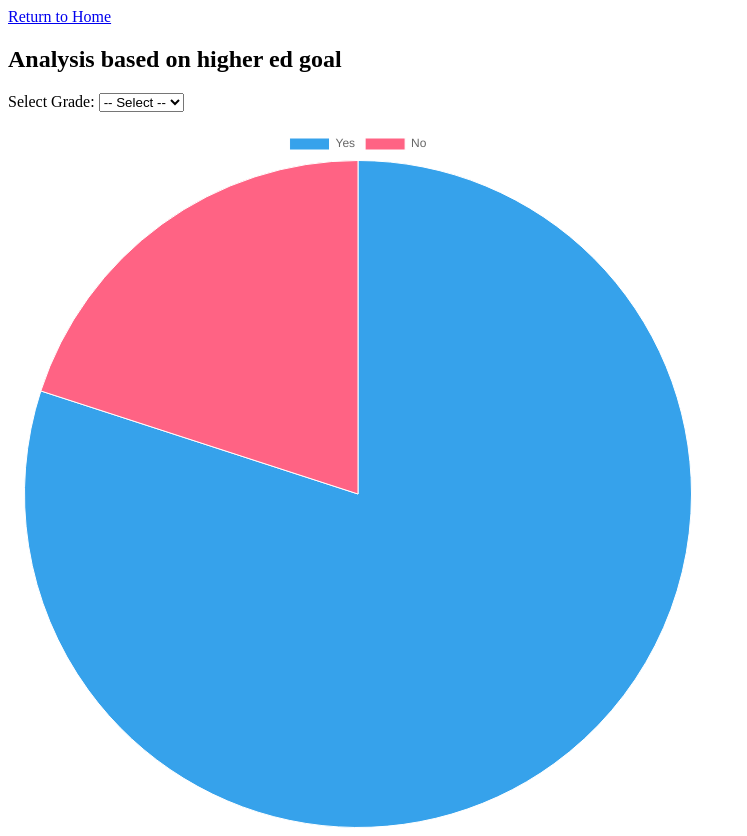
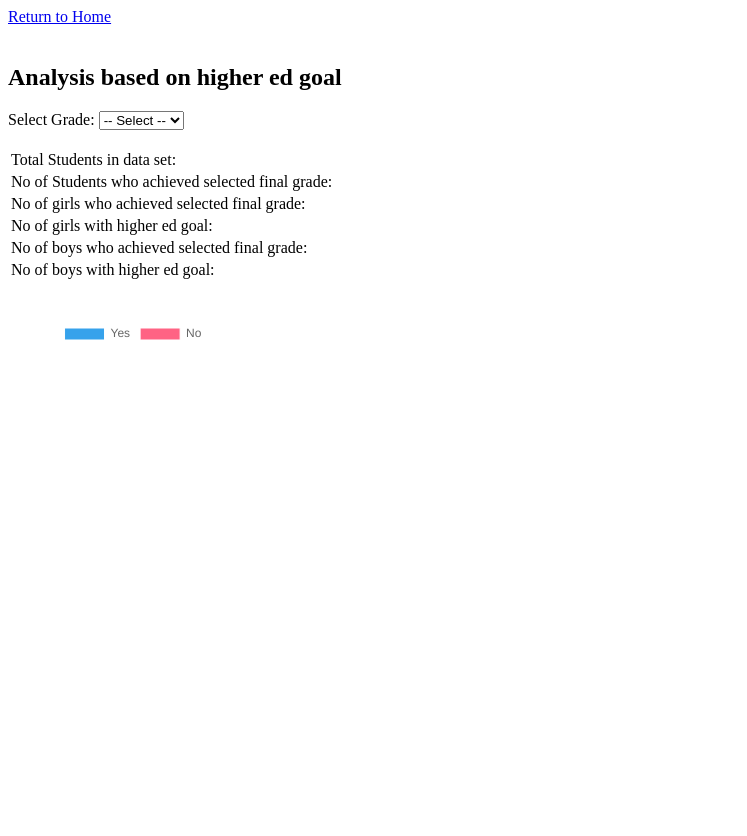
Before and after one commit to Leena-680/project-3-dump, a Flask app: page /visualisation_2 in a window 1280 px wide. Shown: the whole page, without its empty margins (0-747 px from the left). After the commit the page ends 340 px from the top, so only its background shows below. Run offline with Flask 3, Linux system fonts and the light colour scheme.

Commit message:
JS complete

```diff
--- a/group-2-project/templates/visualisation_2.html
+++ b/group-2-project/templates/visualisation_2.html
@@ -7,25 +7,53 @@
     <title>High School Students Performance Dashboard</title>
     <style type="text/css">
         .chartBox {
-            width: 700px;
+            width: 250px;
         }
     </style>
   </head>
   <body>
 
+    <br/><br/>
     <div id="container">
         <h2>Analysis based on higher ed goal</h2>
 
          <label for="gradeDropdown">Select Grade:</label>
          <select id="gradeDropdown" >
             <option value="">-- Select --</option>
-            <option value="80,20">A</option>
-            <option value="70,30">B</option>
-            <option value="40,60">C</option>
-            <option value="10,90">D</option>
          </select>
+         <br/><br/>
+         <div>
+            <table>
+              <tr>
+                <td> Total Students in data set:</td>
+                <td><p id= "totalStudent"></p></td>
+              </tr>
+              <tr>
+                <td> No of Students who achieved selected final grade:</td>
+                <td><p id= "studentNo"></p></td>
+              </tr>
+              <tr>
+                <td> No of girls who achieved selected final grade:</td>
+                <td><p id= "girls"></p></td>
+              </tr>
+              <tr>
+                <td> No of girls with higher ed goal:</td>
+                <td><p id= "girlsYes"></p></td>
+              </tr>
+              <tr>
+                <td> No of boys who achieved selected final grade:</td>
+                <td><p id= "boys"></p></td>
+              </tr>
+              <tr>
+                <td> No of boys with higher ed goal:</td>
+                <td><p id= "boysYes"></p></td>
+              </tr>
+            </table>
 
-         <p id="demo"></p>
+         </div>
+
+         <br/><br/>
+
          <div class="chartBox">
             <canvas id="myChart" ></canvas>
         </div>
@@ -36,13 +64,74 @@
     <script src="https://cdn.jsdelivr.net/npm/chart.js"></script>
 
     <script>
+        // Provided JSON data
+        var jsonData = [
+          {
+            "totalStudent": 384,
+            "studentNo": 40,
+            "females": 16,
+            "males": 24,
+            "higher_ed_NoPct": 0,
+            "higher_ed_YesPct": 100,
+            "higher_ed_Yes_girls": 16,
+            "higher_ed_Yes_boys": 24,
+            "finalGrade": "A"
+          },
+          {
+            "totalStudent": 384,
+            "studentNo": 169,
+            "females": 87,
+            "males": 82,
+            "higher_ed_NoPct": 2.4,
+            "higher_ed_YesPct": 97.6,
+            "higher_ed_Yes_girls": 86,   // girls with higher ed goal yes
+            "higher_ed_Yes_boys": 79,     // boys with higher ed goal yes
+            "finalGrade": "B"
+          },
+          {
+            "totalStudent": 384,
+            "studentNo": 140,
+            "females": 78,
+            "males": 62,
+            "higher_ed_NoPct": 7.2,
+            "higher_ed_YesPct": 92.8,
+            "higher_ed_Yes_girls": 76,   // girls with higher ed goal yes
+            "higher_ed_Yes_boys": 54,     // boys with higher ed goal yes
+            "finalGrade": "C"
+          },
+          {
+            "totalStudent": 384,
+            "studentNo": 46,
+            "females": 27,
+            "males": 19,
+            "higher_ed_NoPct": 13.1,
+            "higher_ed_YesPct": 86.9,
+            "higher_ed_Yes_girls": 26,   // girls with higher ed goal yes
+            "higher_ed_Yes_boys": 14,     // boys with higher ed goal yes
+            "finalGrade": "D"
+          }
+        ];
 
-         //setup block
+
+        const gradeDropdown = document.getElementById('gradeDropdown');
+
+        jsonData.forEach((element, i) => {
+          // console.log(jsonData[i].finalGrade);
+          // console.log(jsonData[i].higher_ed_YesPct + "," + jsonData[i].higher_ed_NoPct);
+
+          var option = document.createElement("option");
+          option.text = jsonData[i].finalGrade;
+          option.value = jsonData[i].higher_ed_YesPct + "," + jsonData[i].higher_ed_NoPct;
+          gradeDropdown.add(option);
+        });
+
+
+        //setup block
         const data = {
                 labels: ['Yes', 'No'],
                 datasets: [{
                 label: 'Higher Ed Goal',
-                data: [80, 20],
+                data: [0, 0],
                 borderWidth: 1
                 }]
             };
@@ -60,13 +149,26 @@
             config
           );
 
-        const gradeDropdown = document.getElementById('gradeDropdown');
+
         gradeDropdown.addEventListener('change', goalTracker);
         function goalTracker(){
-           // const label = gradeDropdown.options[gradeDropdown.selectedIndex].text;
-            //myChart.data.datasets[0].label = label;
+
+            const selectedGrade = gradeDropdown.options[gradeDropdown.selectedIndex].text;
+            const selectedData = jsonData.find(d => d.finalGrade === selectedGrade);
+            // console.log(selectedData.totalStudent);
+            // console.log(selectedData.studentNo);
+            // console.log(selectedData.females);
+            // console.log(selectedData.higher_ed_Yes_girls);
+            // console.log(selectedData.males);
+            // console.log(selectedData.higher_ed_Yes_boys);
+            document.getElementById('totalStudent').innerText= selectedData.totalStudent;
+            document.getElementById('studentNo').innerText= selectedData.studentNo;
+            document.getElementById('girls').innerText= selectedData.females;
+            document.getElementById('girlsYes').innerText= selectedData.higher_ed_Yes_girls;
+            document.getElementById('boys').innerText= selectedData.males;
+            document.getElementById('boysYes').innerText= selectedData.higher_ed_Yes_boys;
+
             myChart.data.datasets[0].data = gradeDropdown.value.split(',');
-
             myChart.update();
         }
 
```
